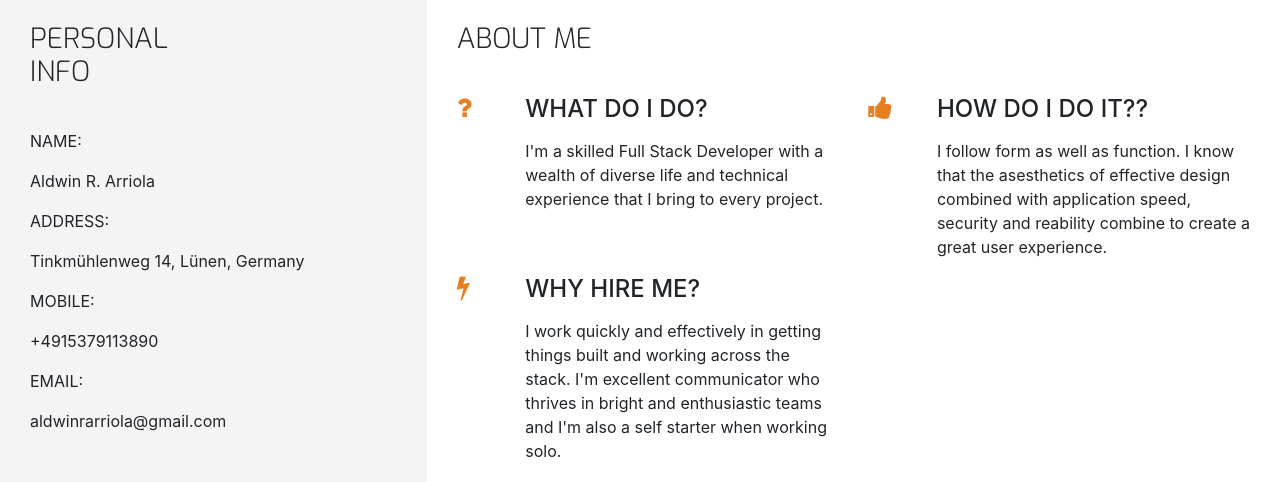
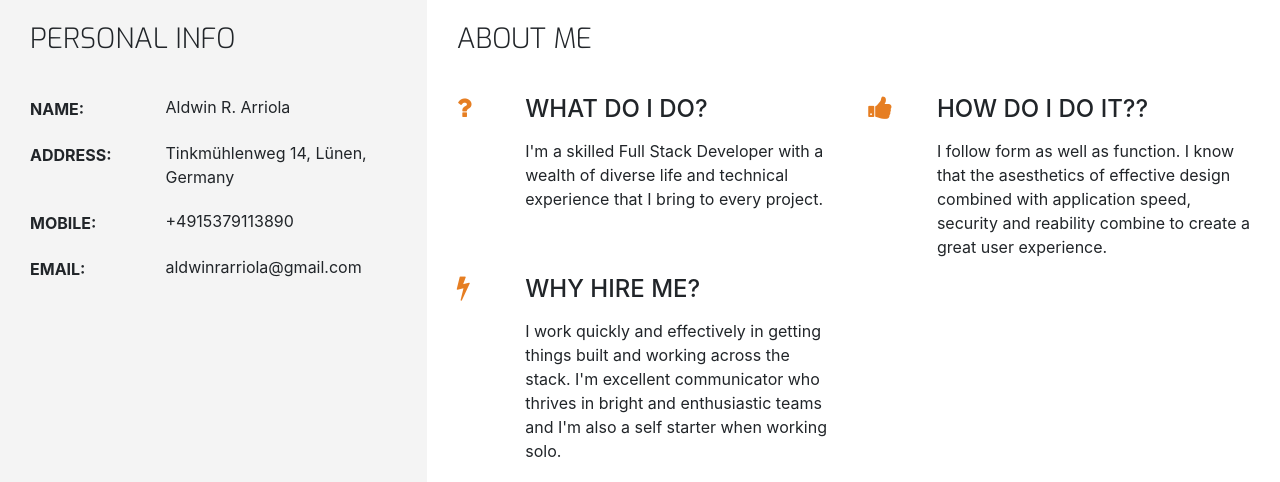
Before and after one commit to araldwin/Bootsrap-Resume, a plain HTML site: page index.html in a window 1280 px wide. Shown: the part 372-854 px from the top of the page. Drawn offline with nearby package versions, Linux system fonts and the light colour scheme.

Commit message:
Add contact details, final style.

```diff
--- a/assets/css/style.css
+++ b/assets/css/style.css
@@ -10,7 +10,7 @@
     background-color: #fff;
 }
 
-.bg-color-personal-info{
+.bg-color-personal-info {
     background-color: #f4f4f4;
 }
 
@@ -28,23 +28,6 @@
 
 .ui-menu-color-download {
     background-color: #525252;
-}
-
-.row-table {
-    display: table;
-}
-
-.section-column {
-    display: table-cell;
-    padding: 0 30px 30px;
-    float: none;
-}
-
-.section-heading {
-    font-family: "Exo", sans-serif;
-    font-weight: 300;
-    margin-top: 25px;
-    margin-bottom: 40px;
 }
 
 /* ----------------------------------------Special paddings/margins/text */
@@ -242,3 +225,38 @@ footer {
 .three-reasons-heading {
     margin-bottom: 15px;
 }
+
+/* ----------------------------------------Personal Info */
+
+.personal-info-item {
+    margin-bottom: 20px;
+    display: block;
+    clear: both;
+}
+
+.personal-info-item .key,
+.personal-info-item .value {
+    padding-right: 8px;
+    display: inline-block;
+}
+
+.personal-info-item .key p,
+.personal-info-item .value p {
+    margin: 0;
+}
+
+.personal-info-item .key {
+    width: 30%;
+    margin-right: 21px;
+    padding-top: 2px;
+    vertical-align: top;
+}
+
+.personal-info-item .key p {
+    font-weight: 700;
+}
+
+.personal-info-item .value {
+    position: relative;
+    width: 60%;
+}
--- a/index.html
+++ b/index.html
@@ -55,7 +55,7 @@
         <div class="row">
             <div class="col-md-4 bg-color-personal-info section-column">
                 <div class="row">
-                    <div class="col-1">
+                    <div class="col-12">
                         <h3 class="section-heading uppercase">
                             Personal Info
                         </h3>
@@ -68,6 +68,7 @@
                         </p>
                     </div>
                     <div class="value">
+                        <p>
                             Aldwin R. Arriola
                         </p>
                     </div>
@@ -79,6 +80,7 @@
                         </p>
                     </div>
                     <div class="value">
+                        <p>
                             Tinkmühlenweg 14, Lünen, Germany
                         </p>
                     </div>
@@ -90,6 +92,7 @@
                         </p>
                     </div>
                     <div class="value">
+                        <p>
                             +4915379113890
                         </p>
                     </div>
@@ -101,7 +104,7 @@
                         </p>
                     </div>
                     <div class="value">
-                            aldwinrarriola@gmail.com
+                        <p>aldwinrarriola@gmail.com
                         </p>
                     </div>
                 </div>
```
